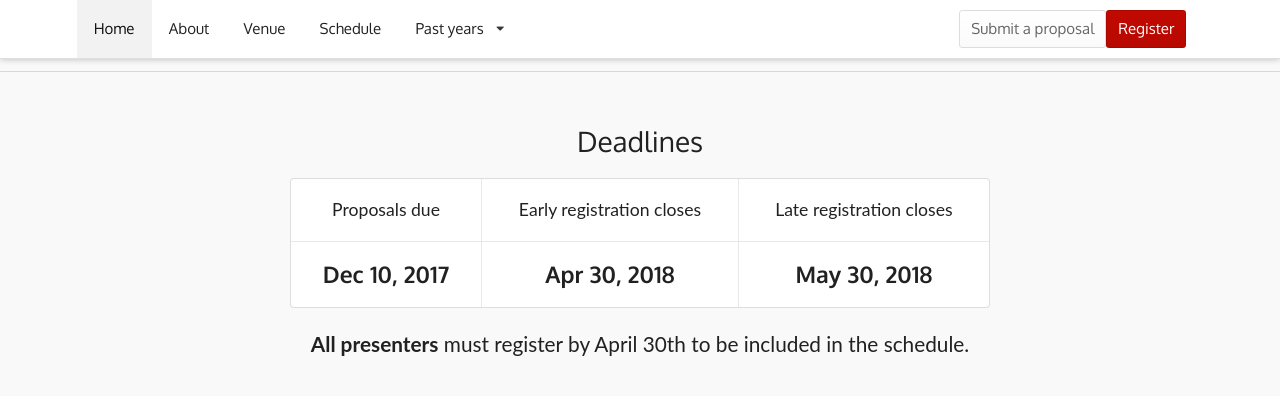
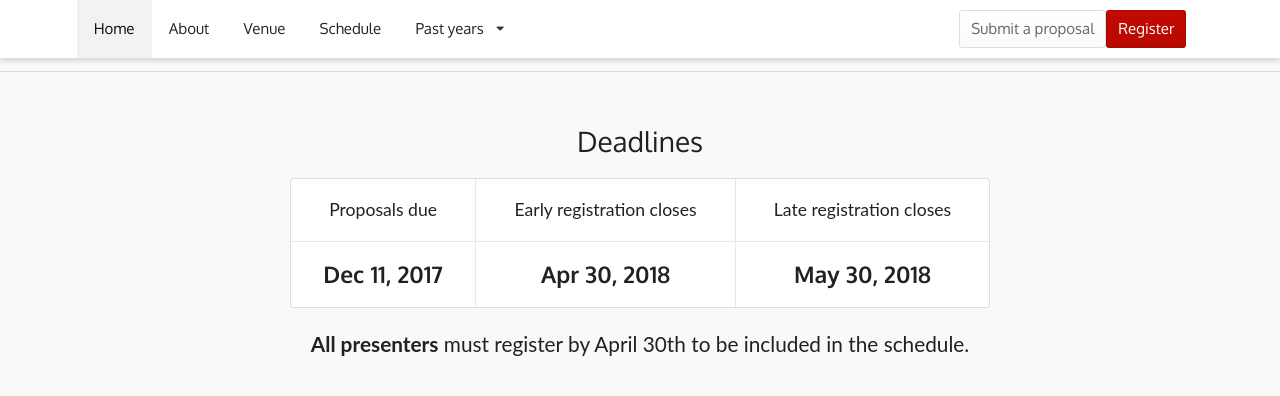
Before and after one commit to dellsystem/david-foster-wallace-conference, a Jekyll site: the page built from index.html, in a window 1280 px wide and 900 px high, scrolled down 1389 px. Shown: the top 396 px of the window. Built offline with Jekyll 4.4.1, drawn with Linux system fonts in a browser that asks for light colours.

Commit message:
Fix proposal deadline (Dec 11 not 10)

```diff
--- a/index.html
+++ b/index.html
@@ -89,7 +89,7 @@ title: Home
                     <td>Late registration closes</td>
                 </tr>
                 <tr>
-                    <td><h3>Dec 10, 2017</h3></td>
+                    <td><h3>Dec 11, 2017</h3></td>
                     <td><h3>Apr 30, 2018</h3></td>
                     <td><h3>May 30, 2018</h3></td>
                 </tr>
```
